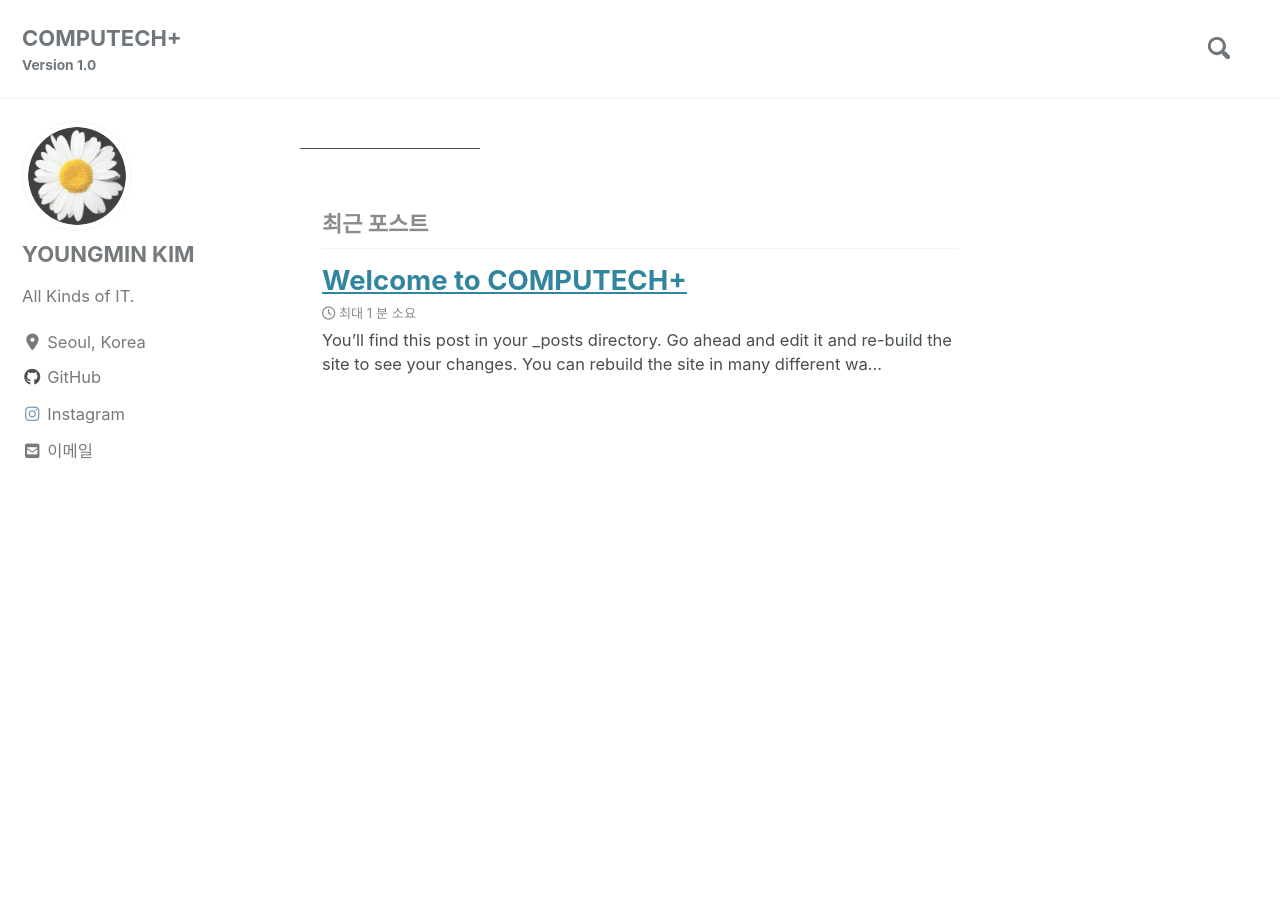
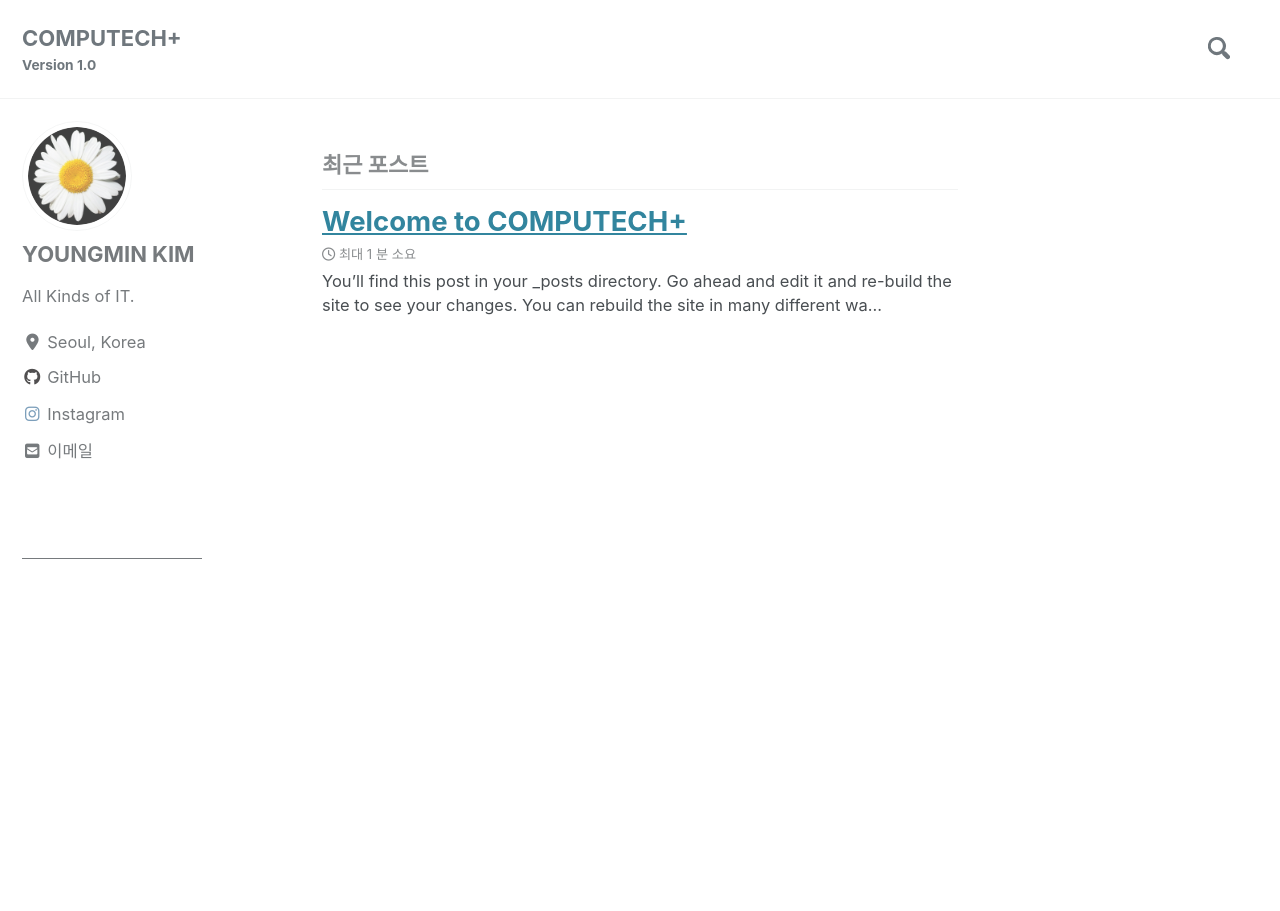
Before and after one commit to wrkholic84/wrkholic84.github.io, a Jekyll site: the page built from index.html, in a window 1280 px wide. Built offline with Jekyll 4.4.1, drawn with Linux system fonts in a browser that asks for light colours; cached includes are drawn as plain includes; nearby versions of some CDN libraries; the list of posts is cut into pages by our own code.

```diff
--- a/_includes/sidebar.html
+++ b/_includes/sidebar.html
@@ -1,4 +1,5 @@
 {% if page.author_profile or layout.author_profile or page.sidebar %}
+  <script async src="https://pagead2.googlesyndication.com/pagead/js/adsbygoogle.js"></script>
   <div class="sidebar sticky">
   {% if page.author_profile or layout.author_profile %}{% include author-profile.html %}{% endif %}
   {% if page.sidebar %}
@@ -20,15 +21,11 @@
       {% include nav_list nav=page.sidebar.nav %}
     {% endif %}
   {% endif %}
+  <!-- wrkholic84.github.io -->
+  <ins class="adsbygoogle" style="display:inline-block;width:180px;height:50px" data-ad-client="ca-pub-6628014577409434" data-ad-slot="1117490371"></ins>
   </div>
 
 {% endif %}
-<script async src="https://pagead2.googlesyndication.com/pagead/js/adsbygoogle.js"></script>
-  <!-- wrkholic84.github.io -->
-  <ins class="adsbygoogle"
-      style="display:inline-block;width:180px;height:50px"
-      data-ad-client="ca-pub-6628014577409434"
-      data-ad-slot="1117490371"></ins>
-  <script>
-      (adsbygoogle = window.adsbygoogle || []).push({});
-  </script>
+<script>
+  (adsbygoogle = window.adsbygoogle || []).push({});
+</script>
```
